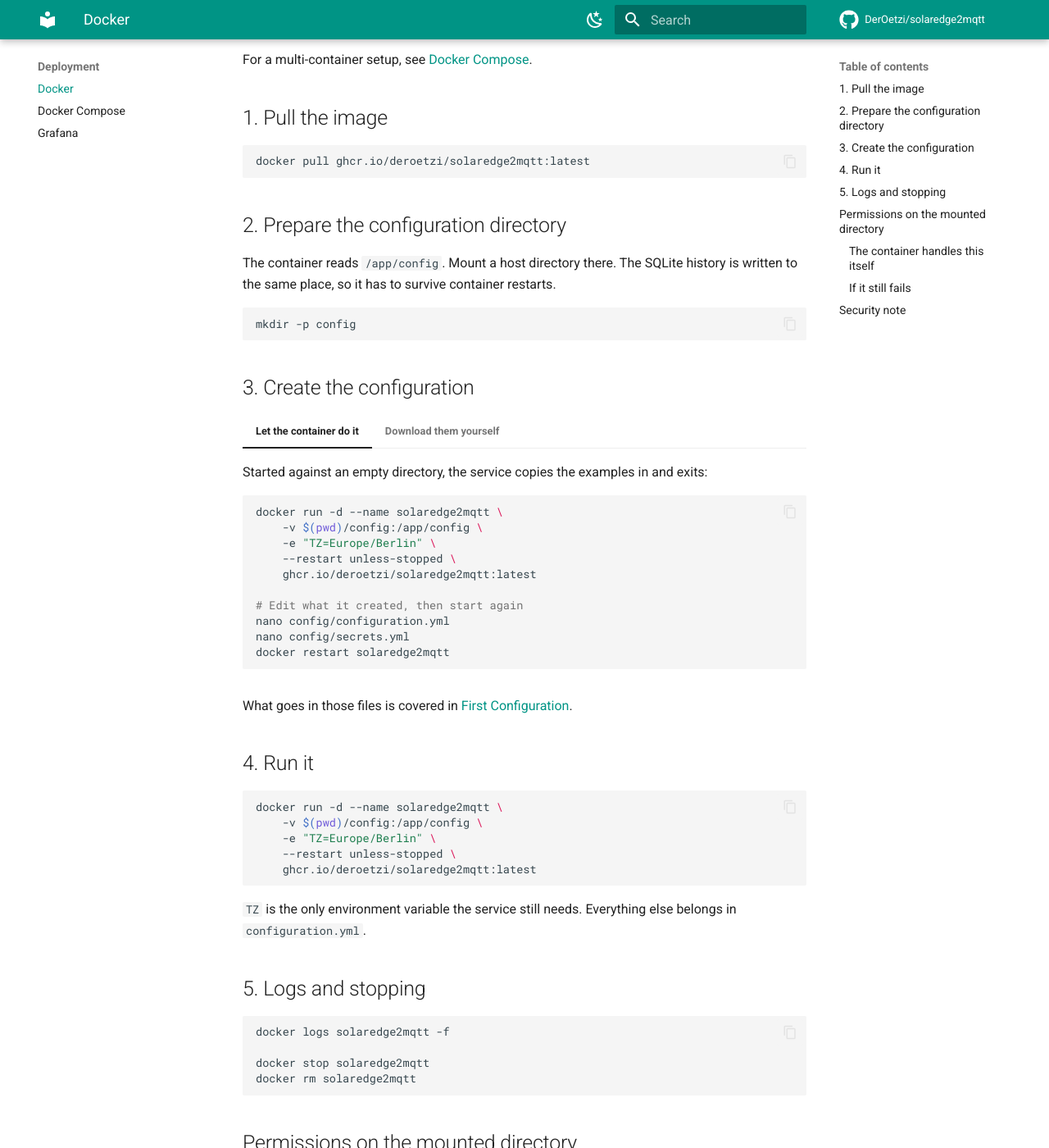
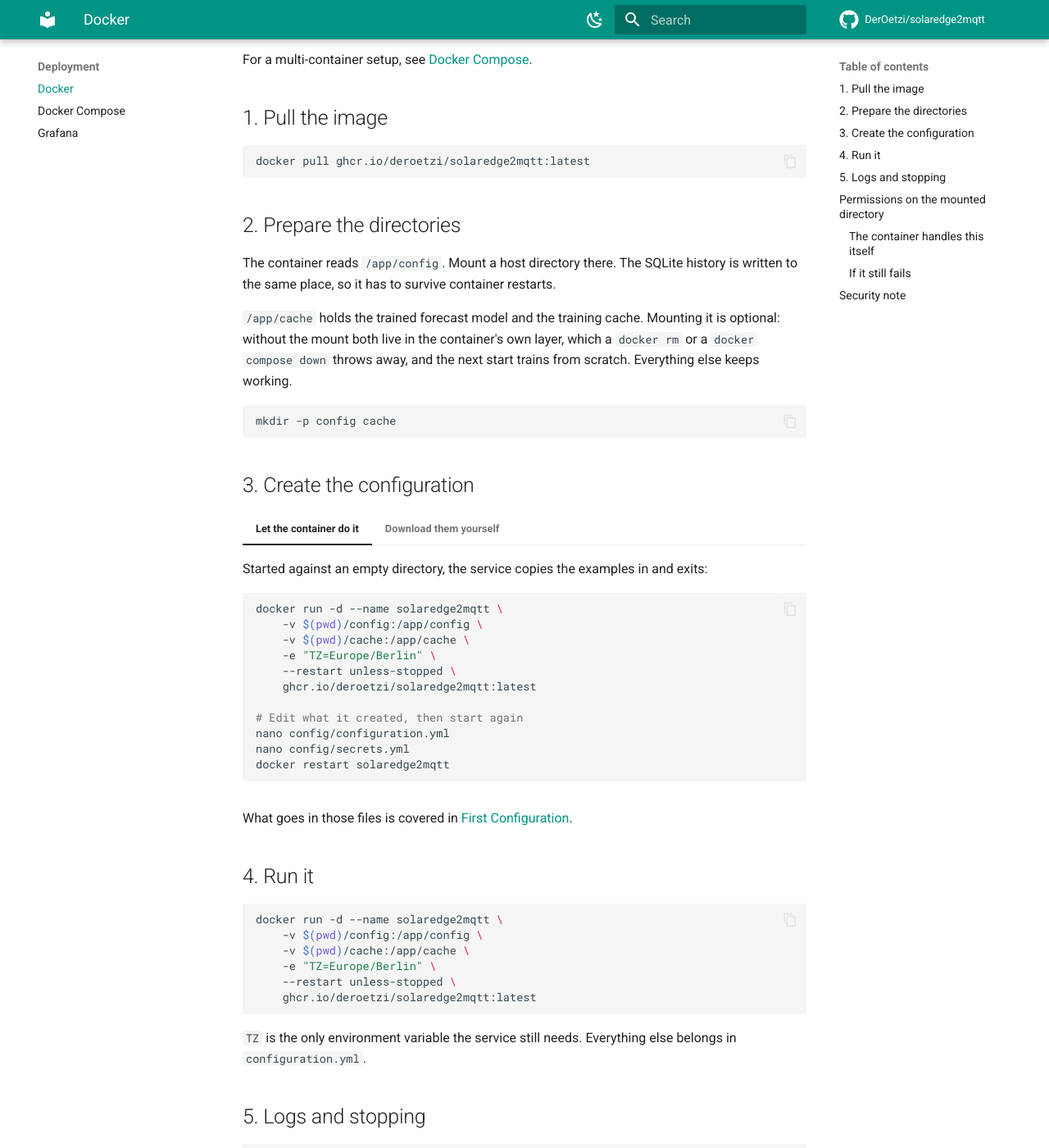
Before and after one commit to DerOetzi/solaredge2mqtt, an MkDocs documentation site: the page built from docs/deployment/docker.md, in a window 1280 px wide and 1400 px high, scrolled down 260 px. Shown: the whole window at 82% size. Built offline with MkDocs 1.6.1 and Material for MkDocs 9.7.7, drawn with Linux system fonts in a browser that asks for light colours; comment, search, counter and statistics services are not loaded.

Commit message:
docs: mount the cache directory in the container examples
/app/cache exists in the image, with its permissions handled by the
entrypoint, but nothing mounted it. The trained forecast model therefore
lived in the container's own layer, where a docker rm or a compose down
throws it away and the next start trains from scratch.

The compose files and both run recipes now mount it next to the
configuration. The deployment page says what happens without the mount,
since it stays optional and nothing but the forecast depends on it.

No VOLUME declaration for it in the Dockerfile: without an explicit mount
that hands every new container a fresh anonymous volume, which persists
nothing and leaves the old ones behind as dangling volumes.

Co-Authored-By: Claude Opus 5 <noreply@anthropic.com>

````diff
--- a/docker-compose.yml
+++ b/docker-compose.yml
@@ -4,6 +4,7 @@ services:
     image: ghcr.io/deroetzi/solaredge2mqtt:latest
     volumes:
       - ./config:/app/config
+      - ./cache:/app/cache
     environment:
       - TZ=Europe/Berlin
     restart: unless-stopped
--- a/docs/deployment/docker.md
+++ b/docs/deployment/docker.md
@@ -12,13 +12,18 @@ For a multi-container setup, see [Docker Compose](docker-compose.md).
 docker pull ghcr.io/deroetzi/solaredge2mqtt:latest
 ```
 
-## 2. Prepare the configuration directory
+## 2. Prepare the directories
 
 The container reads `/app/config`. Mount a host directory there. The SQLite history is written
 to the same place, so it has to survive container restarts.
 
+`/app/cache` holds the trained forecast model and the training cache. Mounting it is optional:
+without the mount both live in the container's own layer, which a `docker rm` or a
+`docker compose down` throws away, and the next start trains from scratch. Everything else keeps
+working.
+
 ```bash
-mkdir -p config
+mkdir -p config cache
 ```
 
 ## 3. Create the configuration
@@ -30,6 +35,7 @@ mkdir -p config
     ```bash
     docker run -d --name solaredge2mqtt \
         -v $(pwd)/config:/app/config \
+        -v $(pwd)/cache:/app/cache \
         -e "TZ=Europe/Berlin" \
         --restart unless-stopped \
         ghcr.io/deroetzi/solaredge2mqtt:latest
@@ -62,6 +68,7 @@ What goes in those files is covered in
 ```bash
 docker run -d --name solaredge2mqtt \
     -v $(pwd)/config:/app/config \
+    -v $(pwd)/cache:/app/cache \
     -e "TZ=Europe/Berlin" \
     --restart unless-stopped \
     ghcr.io/deroetzi/solaredge2mqtt:latest
````
Also changed, not shown: docs/configuration/forecast.md (+4 -0 lines), docs/getting-started/installation.md (+3 -2 lines), 1 other file.
